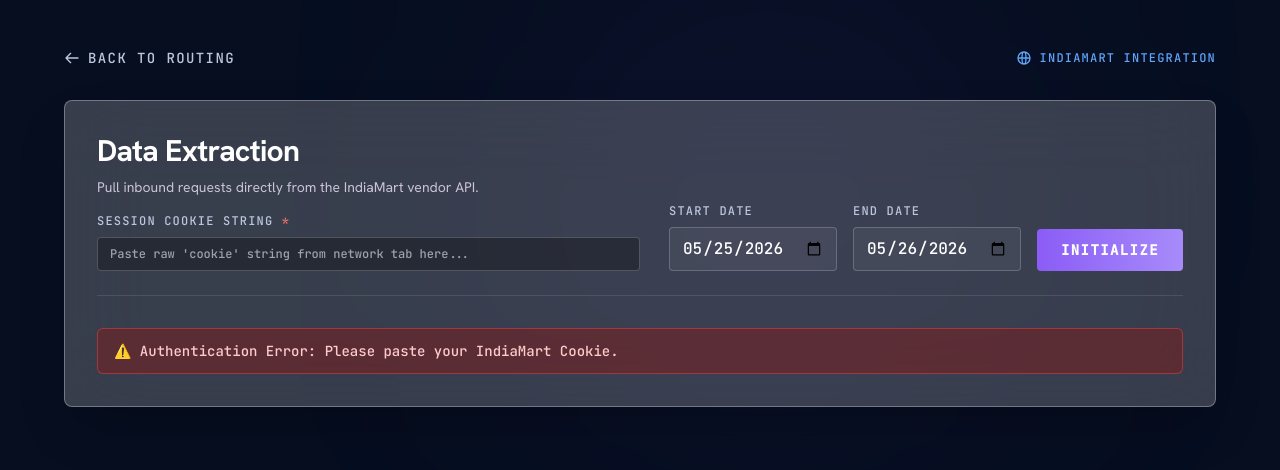
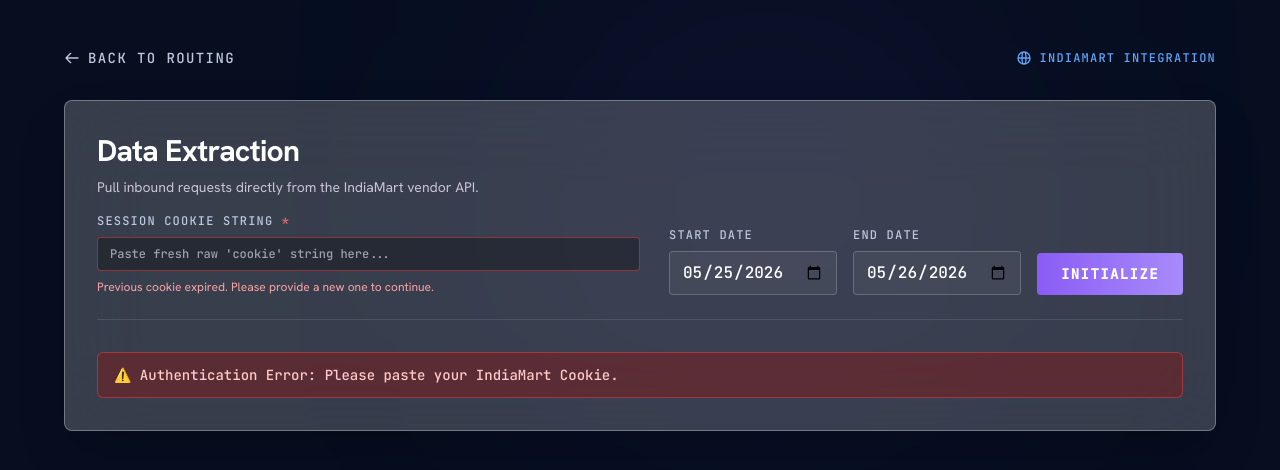
Before and after one commit to Prakateessh/amarnaathh-lead, a React (Vite) app: page /indiamart in a window 1280 px wide. Both pictures are taken after a click on the button "INITIALIZE". Shown: the top 470 px of the page. Built offline with nearby package versions, Linux system fonts and the light colour scheme; the HTML template or start-up script is replaced by a standard one.

Commit message:
Update IndiaMart.jsx

```diff
--- a/src/pages/IndiaMart.jsx
+++ b/src/pages/IndiaMart.jsx
@@ -15,7 +15,10 @@ export default function IndiaMart() {
     end: today.toISOString().split('T')[0]
   });
 
+  // 🍪 State variables
   const [cookieString, setCookieString] = useState(localStorage.getItem('im_cookie') || "");
+  const [showCookieInput, setShowCookieInput] = useState(false); // NEW: Controls visibility of the input box
+
   const [leads, setLeads] = useState([]);
   const [isFetching, setIsFetching] = useState(false);
   const [status, setStatus] = useState({ type: '', message: '' });
@@ -26,8 +29,10 @@ export default function IndiaMart() {
   };
 
   const handleFetch = async () => {
+    // If there is no cookie at all, show the box immediately
     if (!cookieString.trim()) {
       setStatus({ type: 'error', message: '⚠️ Authentication Error: Please paste your IndiaMart Cookie.' });
+      setShowCookieInput(true);
       return;
     }
 
@@ -40,7 +45,6 @@ export default function IndiaMart() {
     setStatus({ type: '', message: '' });
 
     try {
-      // FORCE A SOLID POST TRANSMISSION
       const response = await fetch(`https://python-backend-tdjw.onrender.com/api/scrape/indiamart`, {
         method: 'POST',
         headers: { 'Content-Type': 'application/json' },
@@ -55,15 +59,20 @@ export default function IndiaMart() {
       const result = await response.json();
 
       if (result.total === 0) {
+        // If 0 leads are found, the cookie likely expired. Show the box so they can update it.
         setStatus({ type: 'error', message: '❌ Zero leads found. Your cookie may have expired.' });
+        setShowCookieInput(true);
       } else {
+        // Success! Hide the cookie box to keep the UI clean.
         setLeads(result.data);
         setStatus({ type: 'success', message: `✅ Successfully extracted ${result.total} leads from IndiaMart.` });
+        setShowCookieInput(false);
       }
 
     } catch (error) {
       console.error("Fetch Error:", error);
-      setStatus({ type: 'error', message: '❌ Connection failed. Verify backend logs or network status.' });
+      setStatus({ type: 'error', message: '❌ Connection failed or Cookie invalid.' });
+      setShowCookieInput(true); // Pop open the box just in case it was an auth error
     } finally {
       setIsFetching(false);
     }
@@ -140,7 +149,6 @@ export default function IndiaMart() {
           Back to Routing
         </button>
         <span className="font-mono text-xs text-blue-400 tracking-widest uppercase flex items-center gap-2">
-          {/* FIXED TYPO FREE GLOBAL SVG ICON */}
           <svg className="w-4 h-4" fill="none" viewBox="0 0 24 24" stroke="currentColor" strokeWidth={2}><path strokeLinecap="round" strokeLinejoin="round" d="M21 12a9 9 0 01-9 9m9-9a9 9 0 00-9-9m9 9H3m9 9a9 9 0 01-9-9m9 9c1.657 0 3-4.03 3-9s-1.343-9-3-9m0 18c-1.657 0-3-4.03-3-9s1.343-9 3-9m-9 9a9 9 0 019-9" /></svg>
           IndiaMart Integration
         </span>
@@ -149,11 +157,14 @@ export default function IndiaMart() {
       <div className="glass-modal w-full max-w-6xl p-8 relative z-10 flex flex-col gap-8 shadow-2xl">
         <div className="border-b border-white/10 pb-6 flex flex-col gap-4">
           <div className="flex flex-col md:flex-row justify-between items-start md:items-end gap-6">
+
             <div className="w-full md:w-1/2">
               <h1 className="text-3xl font-sans font-bold text-white tracking-tight">Data Extraction</h1>
               <p className="text-onSurfaceVariant text-sm mt-2 mb-4">Pull inbound requests directly from the IndiaMart vendor API.</p>
 
-              <div className="flex flex-col gap-2">
+              {/* 👁️ CONDITIONAL RENDER: Only shows if showCookieInput is true */}
+              {showCookieInput && (
+                <div className="flex flex-col gap-2 animate-fade-in">
                   <label className="font-mono text-xs text-secondary tracking-widest uppercase">
                     Session Cookie String <span className="text-red-400">*</span>
                   </label>
@@ -161,10 +172,12 @@ export default function IndiaMart() {
                     type="password"
                     value={cookieString}
                     onChange={handleCookieChange}
-                  placeholder="Paste raw 'cookie' string from network tab here..."
-                  className="bg-black/30 border border-white/20 px-3 py-2 rounded text-white font-mono text-xs focus:border-primary focus:outline-none w-full"
+                    placeholder="Paste fresh raw 'cookie' string here..."
+                    className="bg-black/30 border border-red-500/50 px-3 py-2 rounded text-white font-mono text-xs focus:border-primary focus:outline-none w-full"
                   />
+                  <span className="text-xs text-red-300">Previous cookie expired. Please provide a new one to continue.</span>
                 </div>
+              )}
             </div>
 
             <div className="flex items-end gap-4 w-full md:w-auto">
```
Lines whose indentation alone changed are shown as unchanged.
